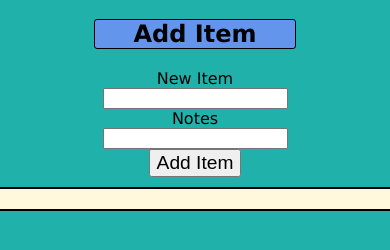
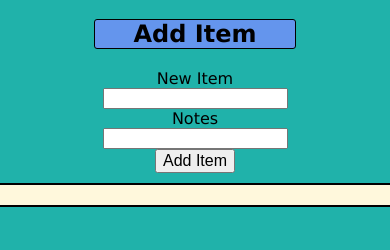
Before and after one commit to tallen1985/todo, a website: page public/index.html in a window 390 px wide. Both pictures are taken after a click on the element "Add Item". Shown: the part 62-312 px from the top of the page. Drawn offline with nearby package versions, Linux system fonts and the light colour scheme; no server answers.

Commit message:
working out button.

```diff
--- a/public/style.css
+++ b/public/style.css
@@ -57,8 +57,11 @@ h1 {
 }
 #addForm {
     display: none;
-    width: 60%;
+    width: 200px;
     margin: 0 auto;
+}
+.addButton {
+    font-size: 1rem;
 }
  @media screen and (max-width:800px) {
      #listContainer {
@@ -73,7 +76,4 @@ h1 {
      #listContainer .itemBox .deleteButton {
          font-size: 1.5rem;
      }
-     .addButton {
-         font-size: 1.2rem;
-     }
  }
```
